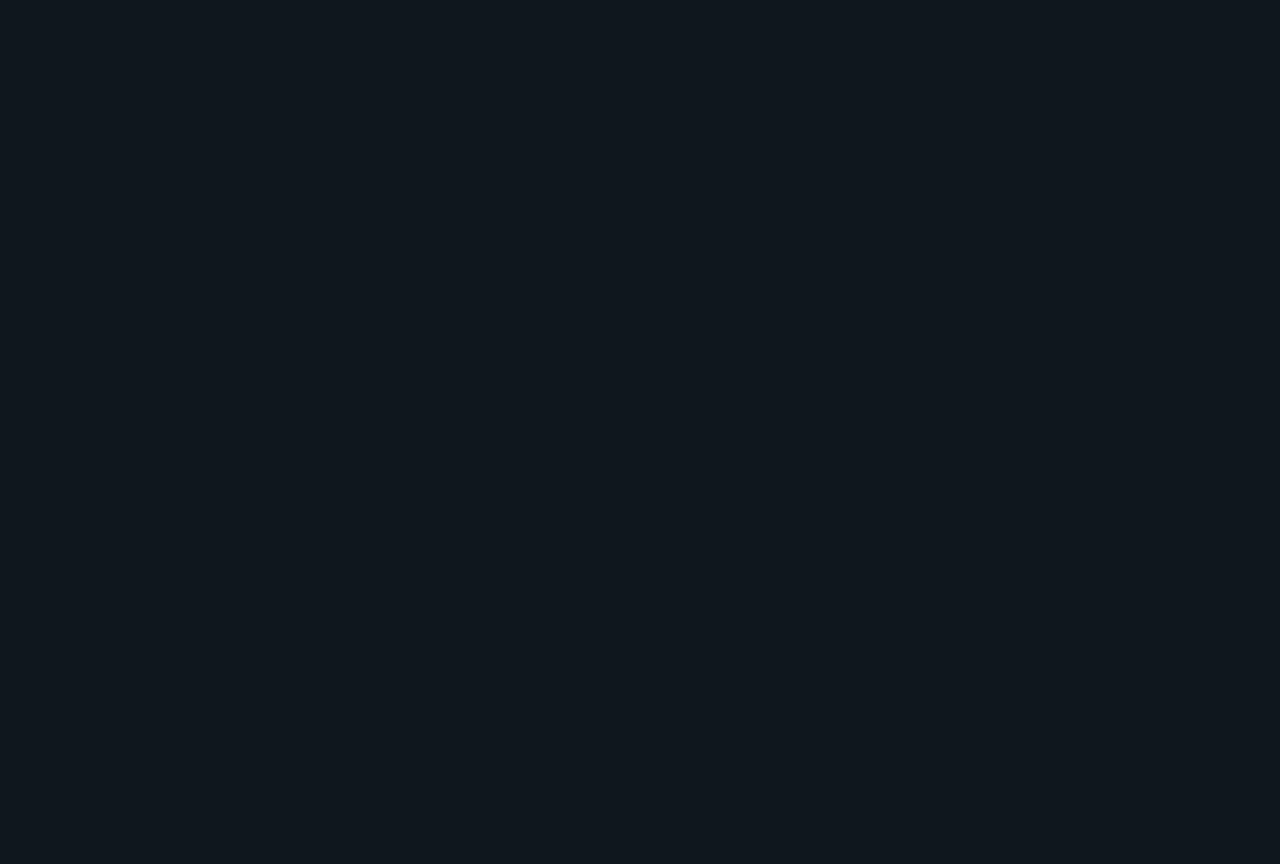
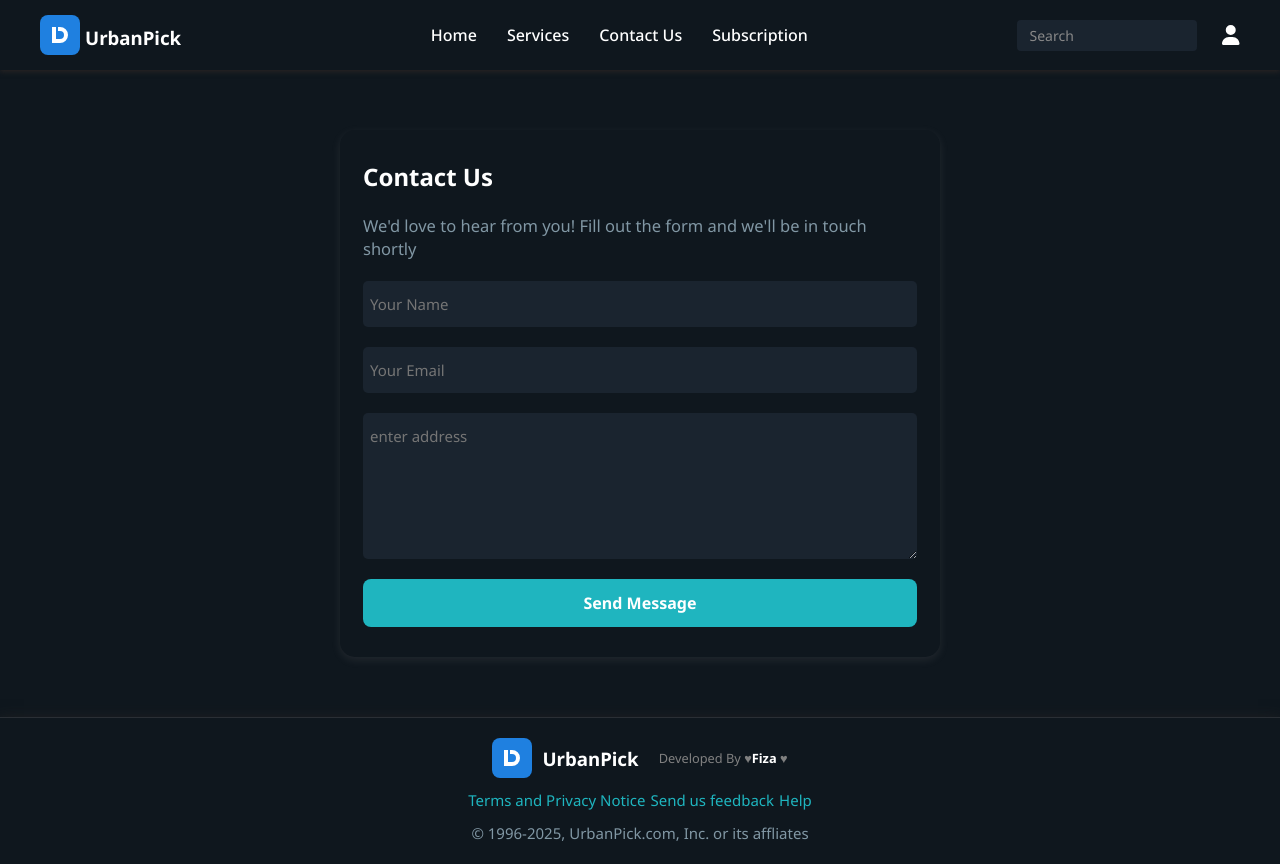
Before and after one commit to Punit-555/urban-pick-frontend, a React (Create React App) app: page /contact-us in a window 1280 px wide. Before the commit this address had no page. Before the commit the page ends 800 px from the top, so only its background shows below. Built offline with nearby package versions, Linux system fonts and the light colour scheme.

Commit message:
Updated Websites Content ,  Projduct Detils, Contact Us

```diff
--- a/src/App.js
+++ b/src/App.js
@@ -9,6 +9,7 @@ import ProductDetails from './pages/productDetails/ProductDetails';
 import SuccessModal from './components/success/SuccessModal';
 import Layout from './components/layout/Layout';
 import Services from './pages/services/Services';
+import ContactUs from './pages/contactUs/Contact';
 
 function App() {
   const [loadingSplashScreen, setLoadingSplashScreen] = useState(true);
@@ -39,6 +40,7 @@ function App() {
           <Route path="/my-profile" element={<MyProfile />} />
           <Route path="/productDetails" element={<ProductDetails />} />
           <Route path="/services" element={<Services />} />
+           <Route path="/contact-us" element={<ContactUs />} />
         </Route>
       </Routes>
       <SuccessModal />
--- a/src/components/header/Header.jsx
+++ b/src/components/header/Header.jsx
@@ -23,18 +23,21 @@ function Header() {
    navigate('/')
   }
 
+  const gotoHomePage = () =>{
+    navigate('/home');
+  }
+
   return (
     <nav>
-      <div className='flexbox'>
+      <div className='flexbox' onClick={gotoHomePage}>
         <img src={logo} alt="UrbanPick Logo" width={40} height={40} />
         <h3>UrbanPick</h3>
       </div>
 
       <ul className='navFlex'>
         <li><Link to="/home">Home</Link></li>
-        <li><Link to="/about">About</Link></li>
         <li><Link to={'/services'}>Services</Link></li>
-        <li><a href="#">Contact Us</a></li>
+        <li><Link to={'/contact-us'}>Contact Us</Link></li>
         <li><a href="#">Subscription</a></li>
       </ul>
 
--- /dev/null
+++ b/src/pages/contactUs/Contact.jsx
@@ -0,0 +1,15 @@
+import "./contactUs.css"
+function ContactUs() {
+  return (
+    <div className='box2'>
+        <h2>Contact Us</h2>
+        <p>We'd love to hear from you! Fill out the form and we'll be in touch <br />shortly</p>
+        <input className='field' type="text" placeholder='Your Name' />
+        <input className='field' type="text" placeholder='Your Email' />
+    <textarea  className="field" rows="6" cols="30" placeholder="enter address"></textarea>
+<button className='saveBtn2'>Send Message</button>
+    </div>
+  )
+}
+
+export default ContactUs
--- /dev/null
+++ b/src/pages/contactUs/contactUs.css
@@ -0,0 +1,38 @@
+.box2 {
+  width: 600px;
+  margin: 60px auto;
+  height: auto;
+  padding: 30px 23px;
+  border-radius: 15px;
+  box-shadow: 0 3px 10px rgba(208, 199, 199, 0.1);
+  display: flex;
+  flex-direction: column;
+  gap: 20px;
+
+ p{
+    font-size: 16.5px;
+ }
+
+  .field{
+    padding: 13px 7px;
+    border-radius: 5px;
+    border: none;
+    background-color: #1a242f;;
+    font-size: 15px;
+  }
+  .saveBtn2 {
+  padding: 13px 20px;
+  background-color: #1fb5bf;
+  color: white;
+  border: none;
+  border-radius: 8px;
+  font-size: 1rem;
+  font-weight: bold;
+  cursor: pointer;
+  transition: background 0.3s ease;
+}
+
+.saveBtn2:hover {
+  background-color: #2980b9;
+}
+}
--- a/src/pages/productDetails/ProductDetails.jsx
+++ b/src/pages/productDetails/ProductDetails.jsx
@@ -1,5 +1,5 @@
 import shirt1 from "../../assets/shirt1.jpg"
-import { motion } from "framer-motion";
+import "./productDetails.css"
 
 
 
@@ -9,18 +9,20 @@ function ProductDetails() {
         <section className="flexContainer">
       <div >
         <img src={shirt1} alt=""  height={400} width={300}/>
+        <div className="btn3">
         <button>ADD TO CART</button>
-        <button>BUY NOW</button>
+        <button className="buy-btn">BUY NOW</button>
+        </div>
 
       </div>
 
       <div>
-        <p>DEEMON</p>
+        <p className="headPra">DEEMON</p>
         <p>John Hardy Women's Legends Naga Gold & Silver Dragon</p>
-        <p>Special price</p>
+        <p className="specialPrice">Special price</p>
 
-        <p>$308 <span>$589</span> <span> 35% off</span> </p>
-        <p><span>4</span> 6,254 rating and 424 reviews</p>
+        <p className="price2">$308 <span className="priceless">$589</span> <span className="offColor"> 35%off</span> </p>
+        <p className="rating"><span>4</span> 6,254 rating and 424 reviews</p>
 
       </div>
 
--- a/src/pages/productDetails/productDetails.css
+++ b/src/pages/productDetails/productDetails.css
@@ -1,3 +1,74 @@
-section{
-    display: flex;
+section {
+  display: flex;
+  justify-content: center;
+  align-items: flex-start;
+  gap: 30px;
+  margin: 30px 0px;
+
+  .btn3 {
+    button {
+      margin: 8px 6px;
+      background-color: #1f80e0;
+      color: white;
+      border: 1px solid transparent;
+      padding: 10px 23px;
+      font-size: 0.85rem;
+      font-weight: 600;
+      border-radius: 4px;
+      cursor: pointer;
+      transition: all 0.3s ease;
+
+    }
+    .buy-btn{
+        padding: 10px 35px;
+    }
+  }
+
+  .btn3 :hover {
+    background-color: #156dc0;
+  }
+
+  p{
+    padding: 6px 0px;
+    color: lightgray;
+    font-size: 18px;
+
+  }
+  .headPra{
+    margin-top: 30px;
+    color: #919597;
+    font-size: 17px;
+    font-weight: 600;
+    letter-spacing: 2px;
+  }
+   .specialPrice{
+    color: #1f80e0 ;
+    font-size: 17px;
+  }
+
+  .price2{
+    font-size: 21px;
+    letter-spacing: 2px;
+
+    .priceless{
+        color: #919597;
+        font-size: 15px;
+        text-decoration: line-through;
+    }
+    .offColor{
+        color: #1f80e0;
+        font-size: 17px;
+    }
+  }
+  .rating{
+    color: #919597;
+    font-weight: 600;
+    font-size: 17px;
+
+    span{
+        background-color: #1f80e0;
+        border-radius: 10px;
+        padding: 3px 15px;
+    }
+  }
 }
```
